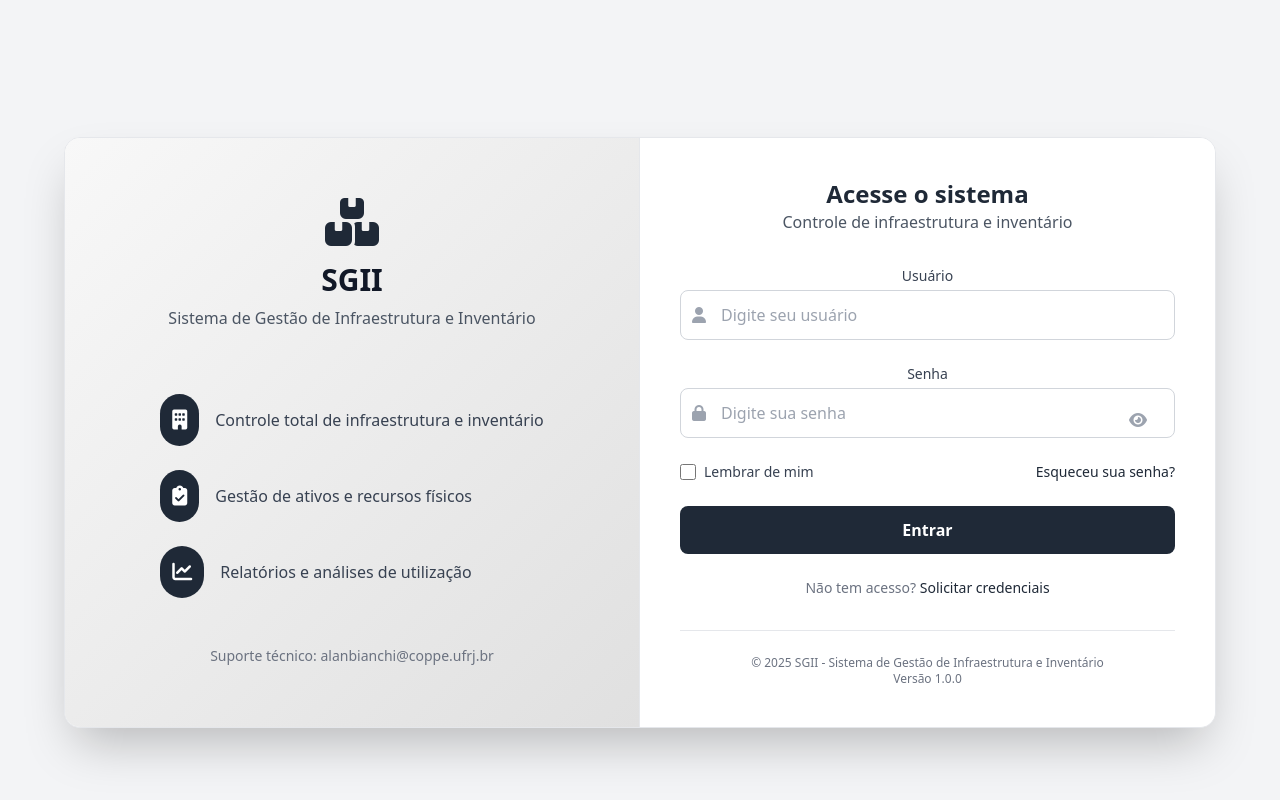
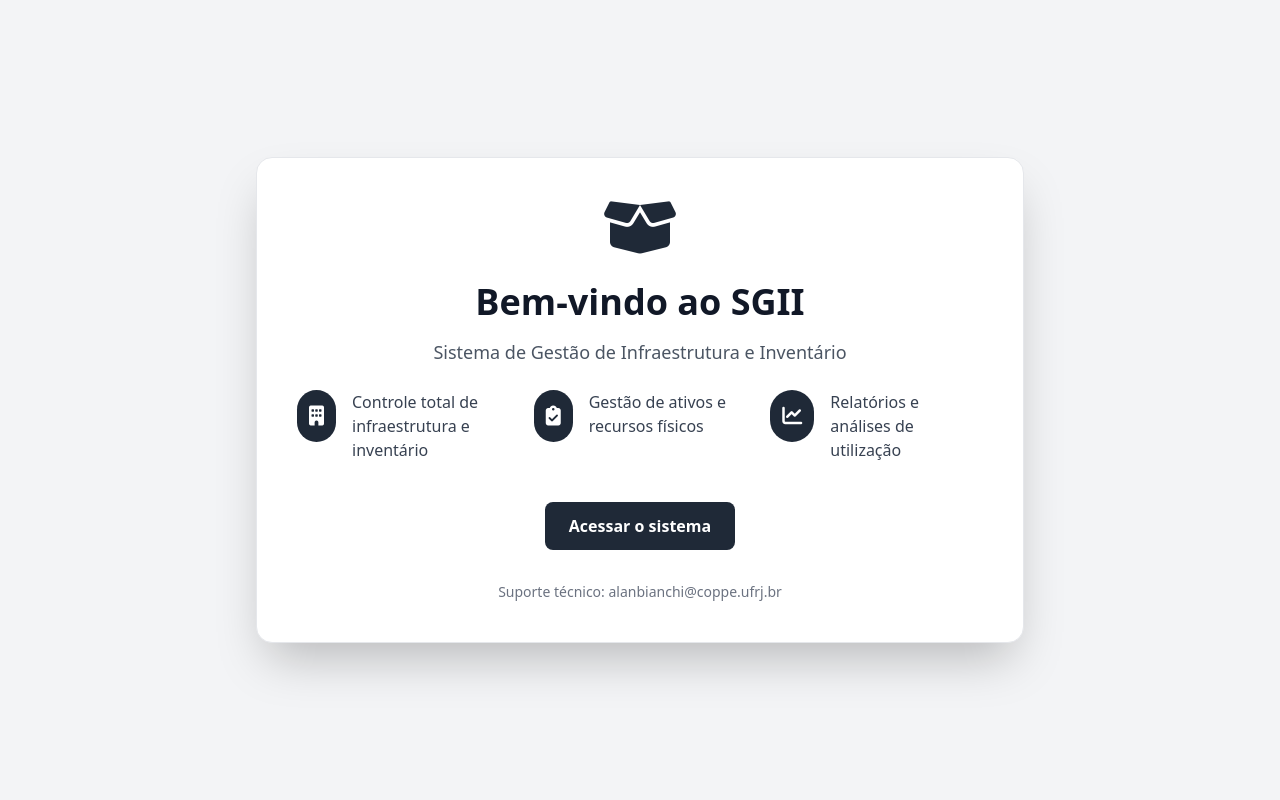
Before and after one commit to Bianchi613/Projeto_SGII, a React (Vite) app in the folder frontend/: page / in a window 1280 px wide. Shown: the top 800 px of the page. Built offline with nearby package versions, Linux system fonts and the light colour scheme.

Commit message:
feat: navegação entre paginas com react-router-dom

```diff
--- a/frontend/package.json
+++ b/frontend/package.json
@@ -11,7 +11,8 @@
   },
   "dependencies": {
     "react": "^19.1.0",
-    "react-dom": "^19.1.0"
+    "react-dom": "^19.1.0",
+    "react-router-dom": "^7.5.3"
   },
   "devDependencies": {
     "@eslint/js": "^9.25.0",
--- a/frontend/src/App.jsx
+++ b/frontend/src/App.jsx
@@ -1,13 +1,17 @@
+import { BrowserRouter, Routes, Route } from 'react-router-dom';
+import Home from './components/Home/Home';
 import Login from './components/Login/Login';
-import './App.css';
-
 
 function App() {
   return (
-    <div className="App">
-      <Login />
-    </div>
+    <BrowserRouter>
+      <Routes>
+        <Route path="/" element={<Home />} />
+        <Route path="/login" element={<Login />} />
+      </Routes>
+    </BrowserRouter>
   );
 }
 
+
 export default App;
--- /dev/null
+++ b/frontend/src/components/Home/Home.css
@@ -0,0 +1,215 @@
+/* Home.css */
+
+body {
+    margin: 0;
+    font-family: 'Arial', sans-serif;
+    background-color: #f7fafc; /* Matches bg-gray-100 */
+}
+
+.bg-gray-100 {
+    background-color: #f7fafc;
+}
+
+.min-h-screen {
+    min-height: 100vh;
+}
+
+.flex {
+    display: flex;
+}
+
+.flex-col {
+    flex-direction: column;
+}
+
+.items-center {
+    align-items: center;
+}
+
+.justify-center {
+    justify-content: center;
+}
+
+.p-8 {
+    padding: 2rem;
+}
+
+.bg-white {
+    background-color: #ffffff;
+}
+
+.max-w-3xl {
+    max-width: 48rem;
+}
+
+.w-full {
+    width: 100%;
+}
+
+.rounded-2xl {
+    border-radius: 1rem;
+}
+
+.shadow-2xl {
+    box-shadow: 0 10px 25px rgba(0, 0, 0, 0.1);
+}
+
+.border {
+    border-width: 1px;
+}
+
+.border-gray-200 {
+    border-color: #e2e8f0;
+}
+
+.p-10 {
+    padding: 2.5rem;
+}
+
+.text-center {
+    text-align: center;
+}
+
+.text-6xl {
+    font-size: 3.75rem;
+}
+
+.text-gray-800 {
+    color: #2d3748;
+}
+
+.mb-6 {
+    margin-bottom: 1.5rem;
+}
+
+.text-4xl {
+    font-size: 2.25rem;
+}
+
+.font-bold {
+    font-weight: 700;
+}
+
+.text-gray-900 {
+    color: #1a202c;
+}
+
+.mb-4 {
+    margin-bottom: 1rem;
+}
+
+.text-gray-600 {
+    color: #718096;
+}
+
+.text-lg {
+    font-size: 1.125rem;
+}
+
+.grid {
+    display: grid;
+}
+
+.grid-cols-1 {
+    grid-template-columns: repeat(1, minmax(0, 1fr));
+}
+
+.sm\:grid-cols-3 {
+    grid-template-columns: repeat(3, minmax(0, 1fr));
+}
+
+.gap-6 {
+    gap: 1.5rem;
+}
+
+.text-left {
+    text-align: left;
+}
+
+.mt-10 {
+    margin-top: 2.5rem;
+}
+
+.inline-block {
+    display: inline-block;
+}
+
+.bg-gray-800 {
+    background-color: #2d3748;
+}
+
+.hover\:bg-gray-900:hover {
+    background-color: #1a202c;
+}
+
+.text-white {
+    color: #ffffff;
+}
+
+.py-3 {
+    padding-top: 0.75rem;
+    padding-bottom: 0.75rem;
+}
+
+.px-6 {
+    padding-left: 1.5rem;
+    padding-right: 1.5rem;
+}
+
+.rounded-lg {
+    border-radius: 0.5rem;
+}
+
+.transition {
+    transition: all 0.2s;
+}
+
+.duration-200 {
+    transition-duration: 0.2s;
+}
+
+.mt-8 {
+    margin-top: 2rem;
+}
+
+.text-sm {
+    font-size: 0.875rem;
+}
+
+.text-gray-500 {
+    color: #a0aec0;
+}
+
+.flex.items-start {
+    display: flex;
+    align-items: flex-start;
+}
+
+.space-x-4 > :not(:last-child) {
+    margin-right: 1rem;
+}
+
+.bg-gray-800.text-white {
+    background-color: #2d3748;
+    color: #ffffff;
+}
+
+.p-3 {
+    padding: 0.75rem;
+}
+
+.rounded-full {
+    border-radius: 9999px;
+}
+
+.text-xl {
+    font-size: 1.25rem;
+}
+
+.text-gray-700 {
+    color: #4a5568;
+}
+
+.flex-1 {
+    flex: 1;
+}
--- /dev/null
+++ b/frontend/src/components/Home/Home.jsx
@@ -0,0 +1,44 @@
+import { useNavigate } from 'react-router-dom';
+
+export default function Home() {
+  const navigate = useNavigate();
+
+  return (
+    <div className="bg-gray-100 min-h-screen flex flex-col items-center justify-center p-8">
+      <div className="bg-white max-w-3xl w-full rounded-2xl shadow-2xl border border-gray-200 p-10 text-center">
+        <i className="fas fa-box-open text-6xl text-gray-800 mb-6"></i>
+        <h1 className="text-4xl font-bold text-gray-900 mb-4">Bem-vindo ao SGII</h1>
+        <p className="text-gray-600 text-lg mb-6">
+          Sistema de Gestão de Infraestrutura e Inventário
+        </p>
+        <div className="grid grid-cols-1 sm:grid-cols-3 gap-6 text-left">
+          <Feature icon="building" text="Controle total de infraestrutura e inventário" />
+          <Feature icon="clipboard-check" text="Gestão de ativos e recursos físicos" />
+          <Feature icon="chart-line" text="Relatórios e análises de utilização" />
+        </div>
+        <div className="mt-10">
+          <button
+            onClick={() => navigate('/login')}
+            className="inline-block bg-gray-800 hover:bg-gray-900 text-white font-bold py-3 px-6 rounded-lg transition duration-200"
+          >
+            Acessar o sistema
+          </button>
+        </div>
+        <div className="mt-8 text-sm text-gray-500">
+          <p>Suporte técnico: alanbianchi@coppe.ufrj.br</p>
+        </div>
+      </div>
+    </div>
+  );
+}
+
+function Feature({ icon, text }) {
+  return (
+    <div className="flex items-start space-x-4">
+      <div className="bg-gray-800 text-white p-3 rounded-full">
+        <i className={`fas fa-${icon} text-xl`}></i>
+      </div>
+      <p className="text-gray-700 flex-1">{text}</p>
+    </div>
+  );
+}
--- a/frontend/src/components/Login/Login.jsx
+++ b/frontend/src/components/Login/Login.jsx
@@ -1,16 +1,13 @@
 import { useState } from 'react';
+import { useNavigate } from 'react-router-dom';
 import './Login.css';
-<div className="bg-red-500 text-white p-4 text-center text-xl">
-  Tailwind está funcionando!
-</div>
-
-
 
 export default function Login() {
   const [username, setUsername] = useState('');
   const [password, setPassword] = useState('');
   const [showPassword, setShowPassword] = useState(false);
   const [shake, setShake] = useState(false);
+  const navigate = useNavigate();
 
   const handleSubmit = (e) => {
     e.preventDefault();
@@ -20,6 +17,7 @@ export default function Login() {
       return;
     }
     alert('Autenticação realizada com sucesso!');
+    navigate('/dashboard'); // redireciona após login
   };
 
   return (
```
Also changed, not shown: 1 other file (tests, documents, lock files or other folders).
